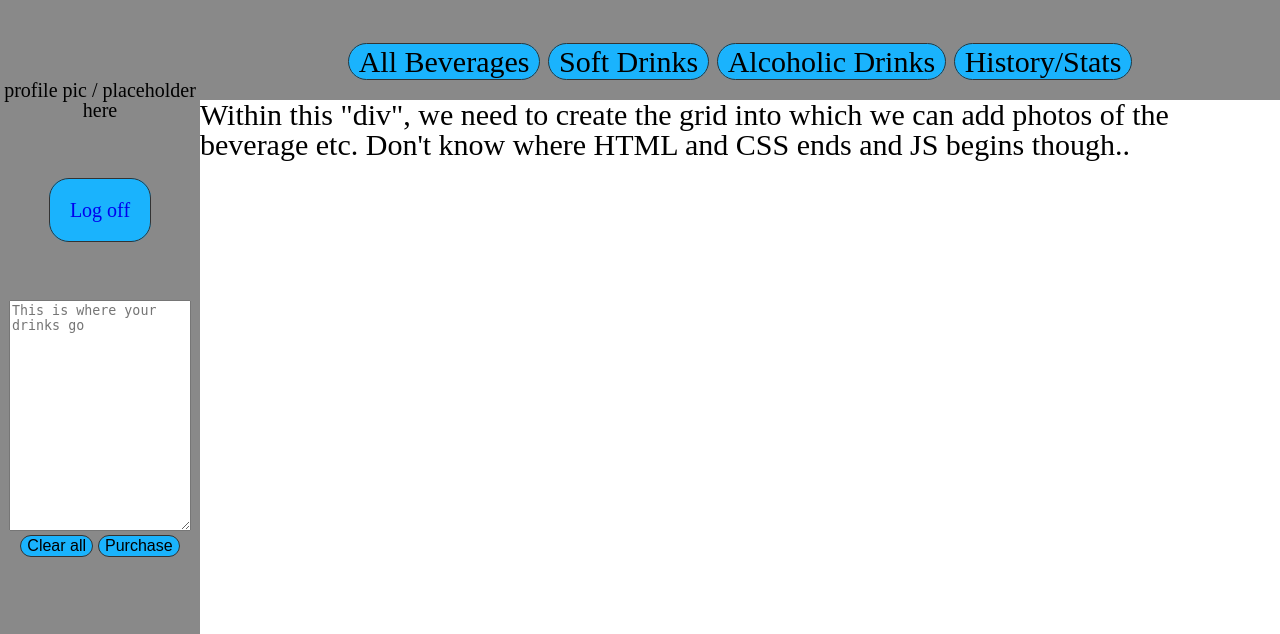
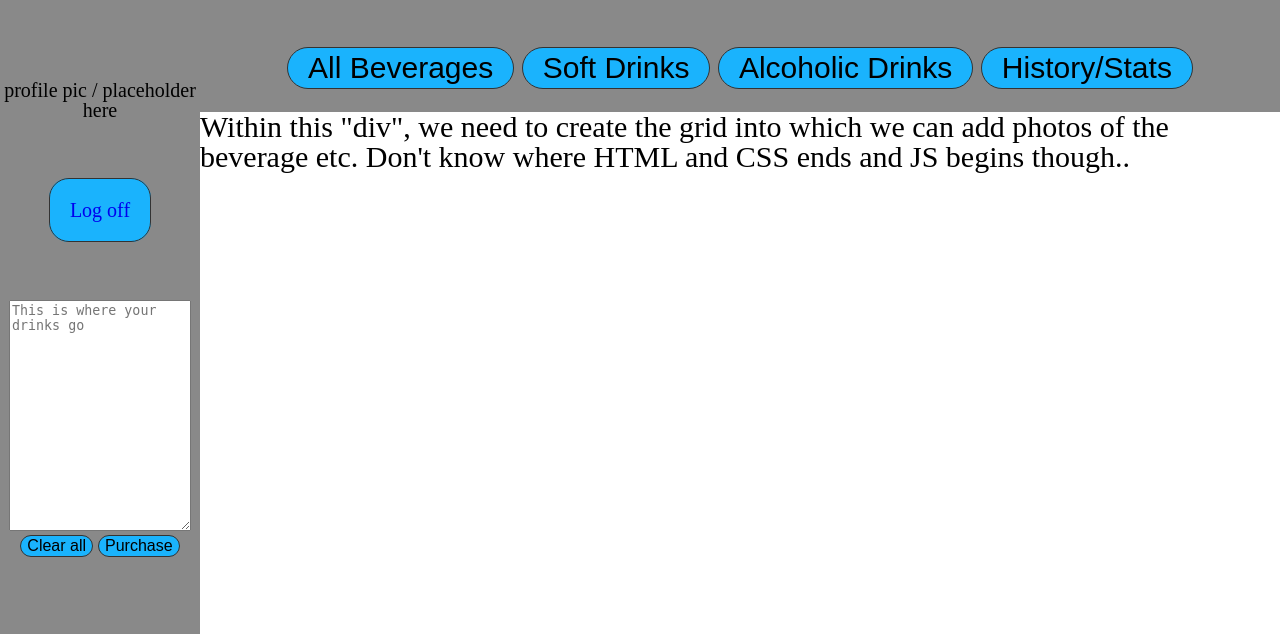
Before and after one commit to LaChapeliere/ipup, a PHP site: page /html/index.html in a window 1280 px wide. Shown: the top 634 px of the page. Run offline with PHP 8.4, Linux system fonts and the light colour scheme.

Commit message:
Made topper buttons into buttons instead of just objects in a list

```diff
--- a/css/style.css
+++ b/css/style.css
@@ -6,9 +6,13 @@ html {
 
 header dt {
 	display: inline;
+}
+
+header button {
+	font-size: 30px;
 	border: 1px solid #333;
 	border-radius: 1em;
-	padding: 1px 10px 1px;
+	padding: 3px 20px 3px;
 	background-color:#1ab3fd ;
 }
 
@@ -77,7 +81,6 @@ header {
 	border: 1px solid #333;
 	border-radius: 1em;
 	background-color: #1ab3fd;
-
 }
 
 #content {
--- a/html/index.html
+++ b/html/index.html
@@ -13,10 +13,10 @@
 	<div class="container">
 		<header id="Top bar">
 		<dl>
-			<dt>All Beverages</dt>
-			<dt>Soft Drinks</dt>
-			<dt>Alcoholic Drinks</dt>
-			<dt>History/Stats</dt>
+			<dt><button>All Beverages</button></dt>
+			<dt><button>Soft Drinks</button></dt>
+			<dt><button>Alcoholic Drinks</button></dt>
+			<dt><button>History/Stats</button></dt>
 		</dl>
 		</header>
    		<div id="sidebar">
```
